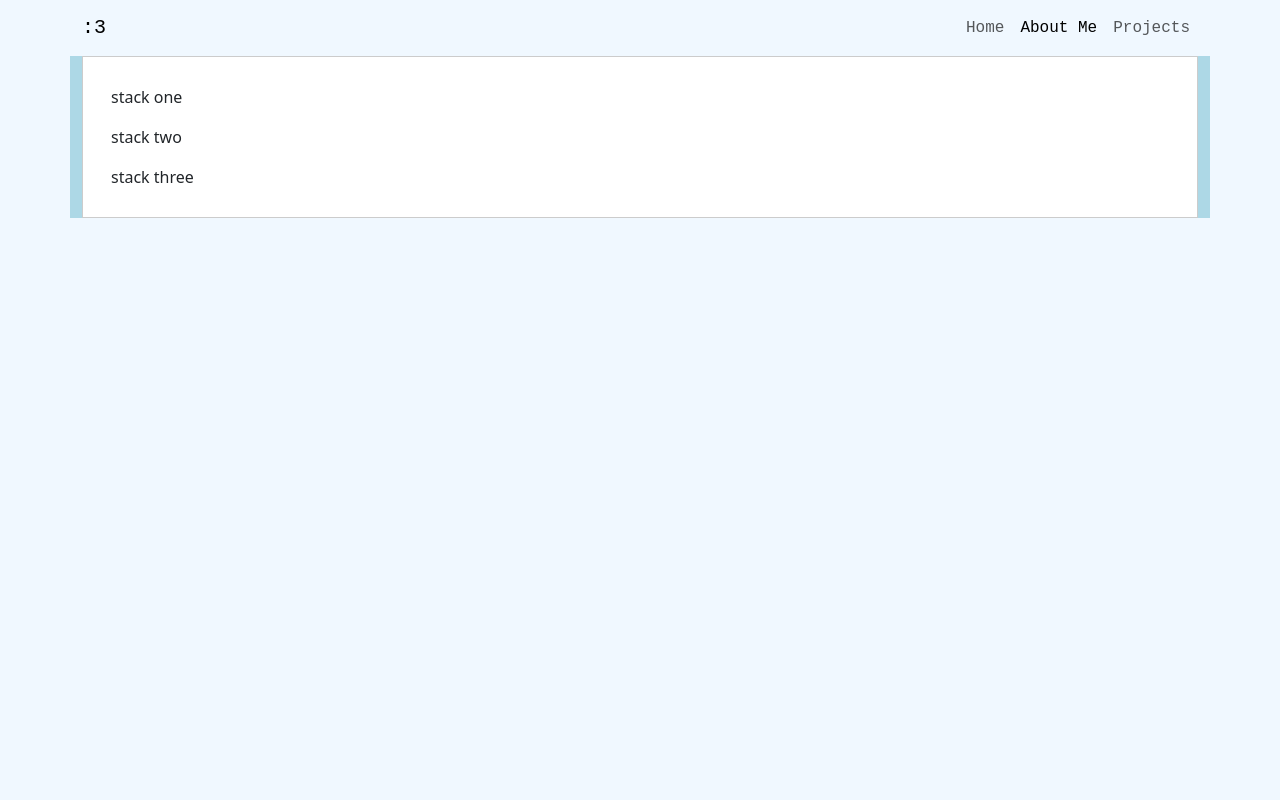
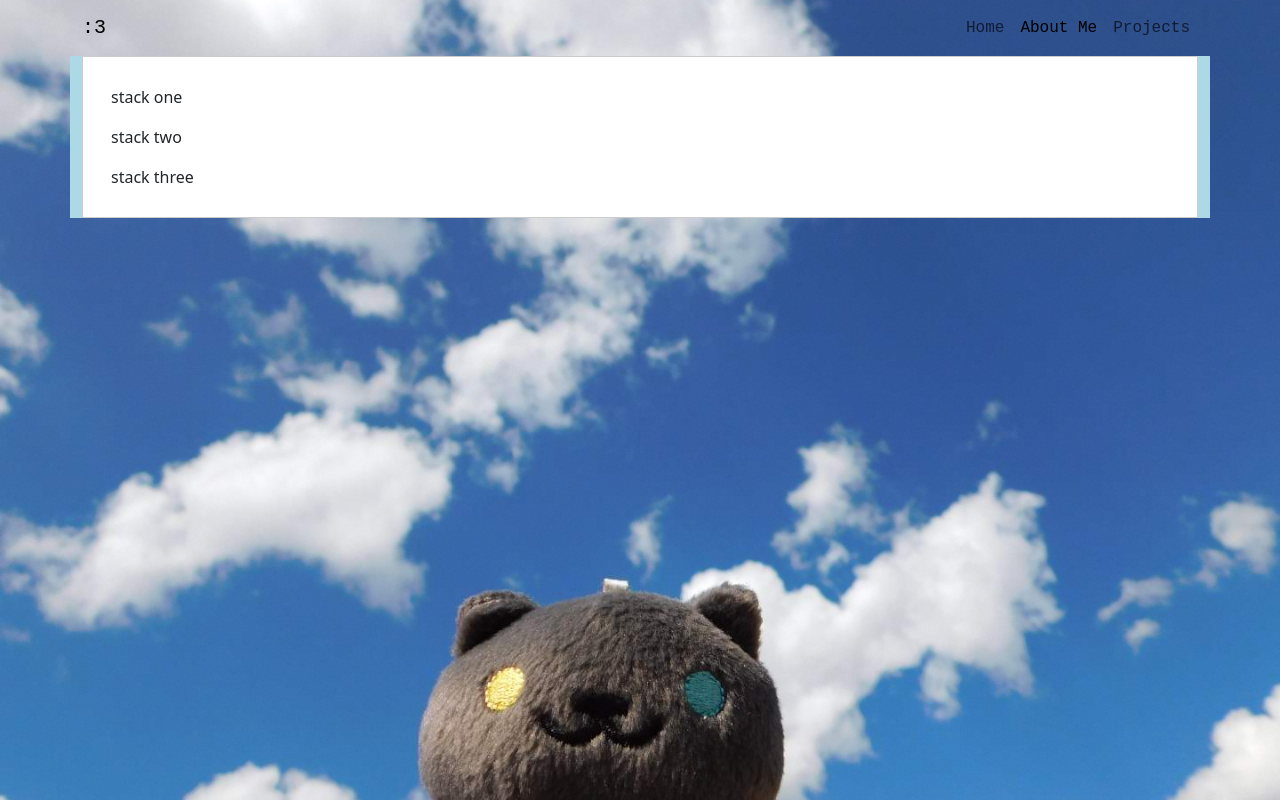
Before and after one commit to miriamrami/meow-port-app, a React (Create React App) app in the folder meow-port-app/: page /AboutMe.js in a window 1280 px wide. Built offline with nearby package versions, Linux system fonts and the light colour scheme.

Commit message:
added img background to aboutme js file

```diff
--- a/meow-port-app/src/AboutMe.js
+++ b/meow-port-app/src/AboutMe.js
@@ -6,6 +6,7 @@ import "./cssFiles//AboutMe.css";
 const AboutMe = () => {
 	return (
 	<body>
+		<div className="home-background">
 		<Navbar className="home-nav">
 			<Container>
 				<Navbar.Brand href="/">:3</Navbar.Brand>
@@ -25,6 +26,7 @@ const AboutMe = () => {
 			</Stack>
 		</Container>
 
+		</div>
 	</body>
 
 
```
